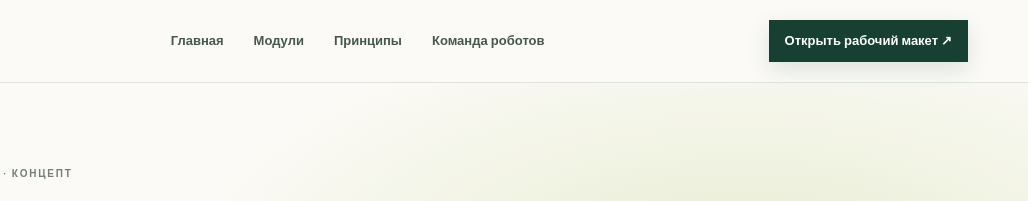
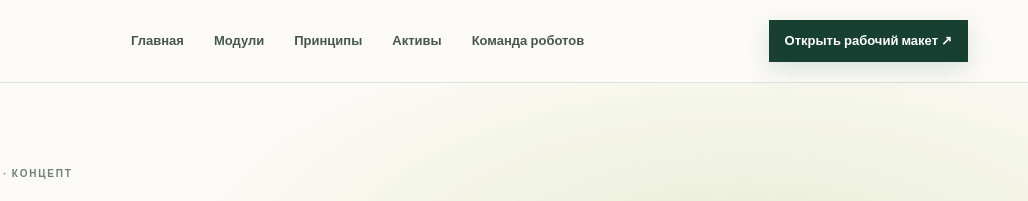
Before and after one commit to userdie-foundation/userdie-digital, a website: page website/prototype/platform.html in a window 1280 px wide. Shown: the top 201 px of the page, 252-1280 px from the left. Drawn offline with Linux system fonts and the light colour scheme.

Commit message:
Add direct asset access to platform navigation

```diff
--- a/website/prototype/platform.html
+++ b/website/prototype/platform.html
@@ -20,6 +20,7 @@
         <a href="../index.html">Главная</a>
         <a href="#modules">Модули</a>
         <a href="#principles">Принципы</a>
+        <a href="assets-and-intellectual-capital.html">Активы</a>
         <a href="robots.html">Команда роботов</a>
       </nav>
       <a class="button button-dark header-cta" href="workspace.html">Открыть рабочий макет ↗</a>
```
